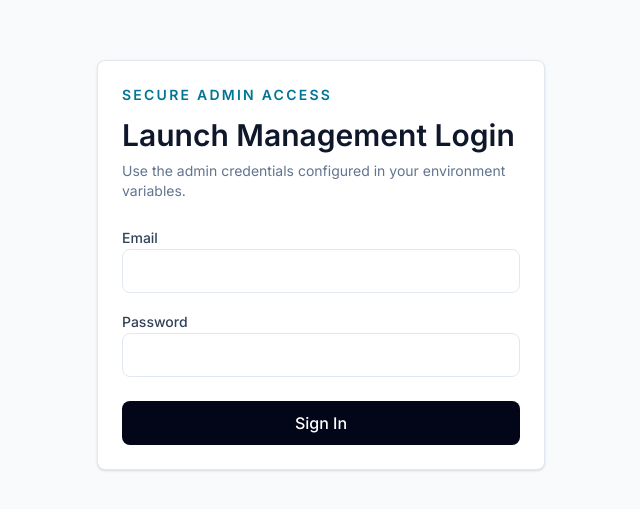
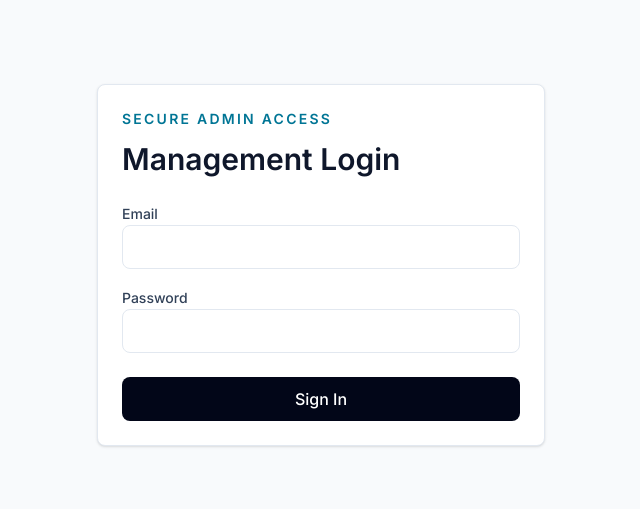
Before and after one commit to kartikgulati/crewrostering, a Next.js app: page /admin/login in a window 1280 px wide. Shown: the part 135-644 px from the top of the page, without its empty margins (319-959 px from the left). Built offline with nearby package versions, Linux system fonts and the light colour scheme.

Commit message:
updated loding text

```diff
--- a/app/admin/login/page.tsx
+++ b/app/admin/login/page.tsx
@@ -39,16 +39,16 @@ export default function AdminLoginPage() {
     <div className="flex min-h-screen items-center justify-center px-4 py-10">
       <Card className="w-full max-w-md p-6">
         <p className="text-sm font-semibold uppercase tracking-[0.16em] text-cyan-700">Secure Admin Access</p>
-        <h1 className="mt-3 text-3xl font-semibold text-slate-900">Launch Management Login</h1>
-        <p className="mt-2 text-sm text-slate-500">Use the admin credentials configured in your environment variables.</p>
+        <h1 className="mt-3 text-3xl font-semibold text-slate-900">Management Login</h1>
+
         <div className="mt-6 space-y-4">
           <div className="space-y-2">
             <Label htmlFor="email">Email</Label>
-            <Input id="email" type="email" value={email} onChange={(event) => setEmail(event.target.value)} />
+            <Input id="email" type="email" value={email} onChange={(event) => setEmail(event.target.value)} required />
           </div>
           <div className="space-y-2">
             <Label htmlFor="password">Password</Label>
-            <Input id="password" type="password" value={password} onChange={(event) => setPassword(event.target.value)} />
+            <Input id="password" type="password" value={password} onChange={(event) => setPassword(event.target.value)} required />
           </div>
         </div>
         {error ? <p className="mt-4 text-sm text-red-600">{error}</p> : null}
```
